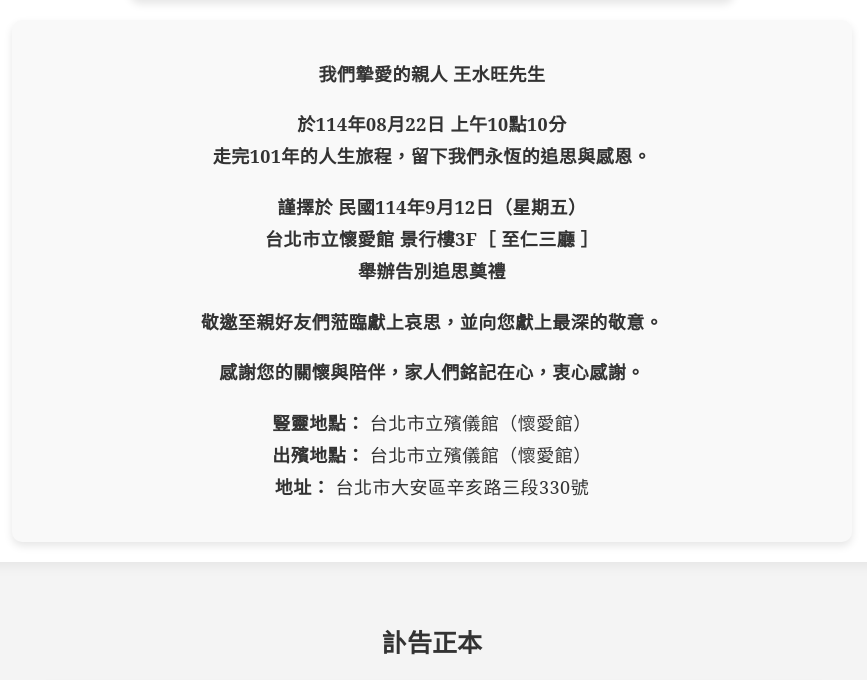
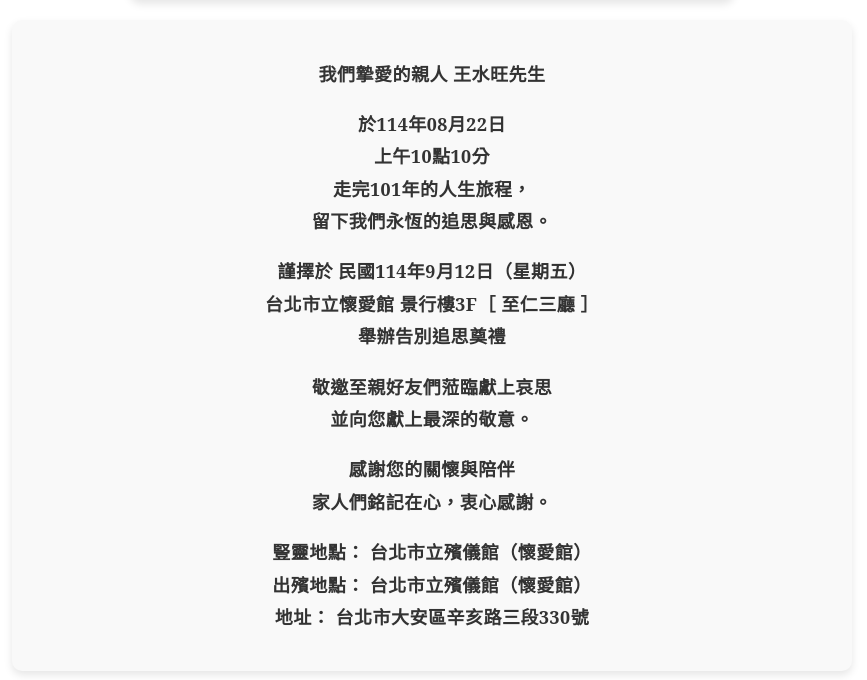
Before and after one commit to Shiangan/Wang-Shuiwang, a plain HTML site: page index.html in a window 1280 px wide. Shown: the part 990-1670 px from the top of the page, without its empty margins (208-1075 px from the left). Drawn offline with nearby package versions, Linux system fonts and the light colour scheme; a web font is replaced by a local one.

Commit message:
Update index.html

```diff
--- a/index.html
+++ b/index.html
@@ -118,20 +118,25 @@ document.addEventListener('DOMContentLoaded', function () {
         <div id="life-story" class="fade-in-text">
             <p><strong>我們摯愛的親人 王水旺先生</strong></p>
 
-            <p><strong>於114年08月22日 上午10點10分</strong><br>
-               <strong>走完101年的人生旅程，留下我們永恆的追思與感恩。</strong></p>
+            <p><strong>於114年08月22日</strong><br>
+               <strong>上午10點10分</strong><br>
+               <strong>走完101年的人生旅程，</strong><br>
+               <strong>留下我們永恆的追思與感恩。</strong></p>
 
-            <p><strong>謹擇於 民國114年9月12日（星期五）</strong><br>
+            <p><strong>謹擇於</strong>
+               <strong>民國114年9月12日（星期五）</strong><br>
                <strong>台北市立懷愛館 景行樓3F［ 至仁三廳 ］</strong><br>
                <strong>舉辦告別追思奠禮</strong></p>
 
-            <p><strong>敬邀至親好友們蒞臨獻上哀思，並向您獻上最深的敬意。</strong></p>
+            <p><strong>敬邀至親好友們蒞臨獻上哀思</strong><br>
+                <strong>並向您獻上最深的敬意。</strong></p>
 
-            <p><strong>感謝您的關懷與陪伴，家人們銘記在心，衷心感謝。</strong></p>
+            <p><strong>感謝您的關懷與陪伴</strong><br>
+               <strong>家人們銘記在心，衷心感謝。</strong></p>
 
-            <p><strong>豎靈地點：</strong> 台北市立殯儀館（懷愛館）<br>
-               <strong>出殯地點：</strong> 台北市立殯儀館（懷愛館）<br>
-               <strong>地址：</strong> 台北市大安區辛亥路三段330號</p>
+            <p><strong>豎靈地點： 台北市立殯儀館（懷愛館）</strong><br>
+               <strong>出殯地點： 台北市立殯儀館（懷愛館）</strong><br>
+               <strong>地址： 台北市大安區辛亥路三段330號</strong></p>
         </div>
     </section>
 </main>
```
